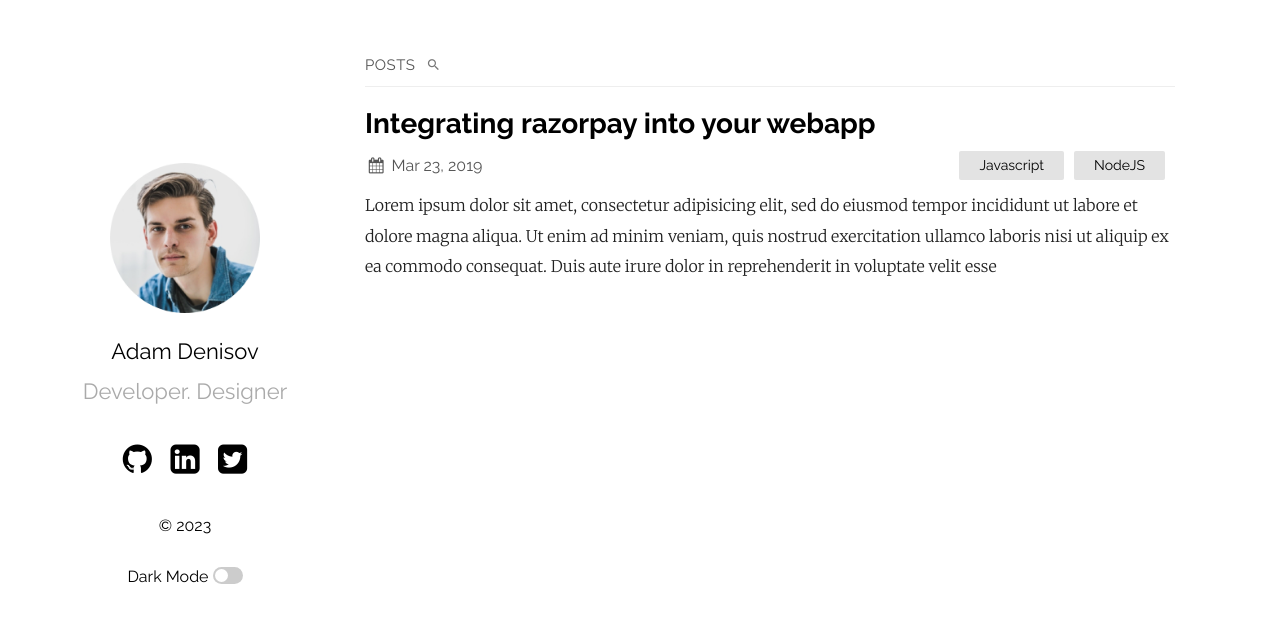
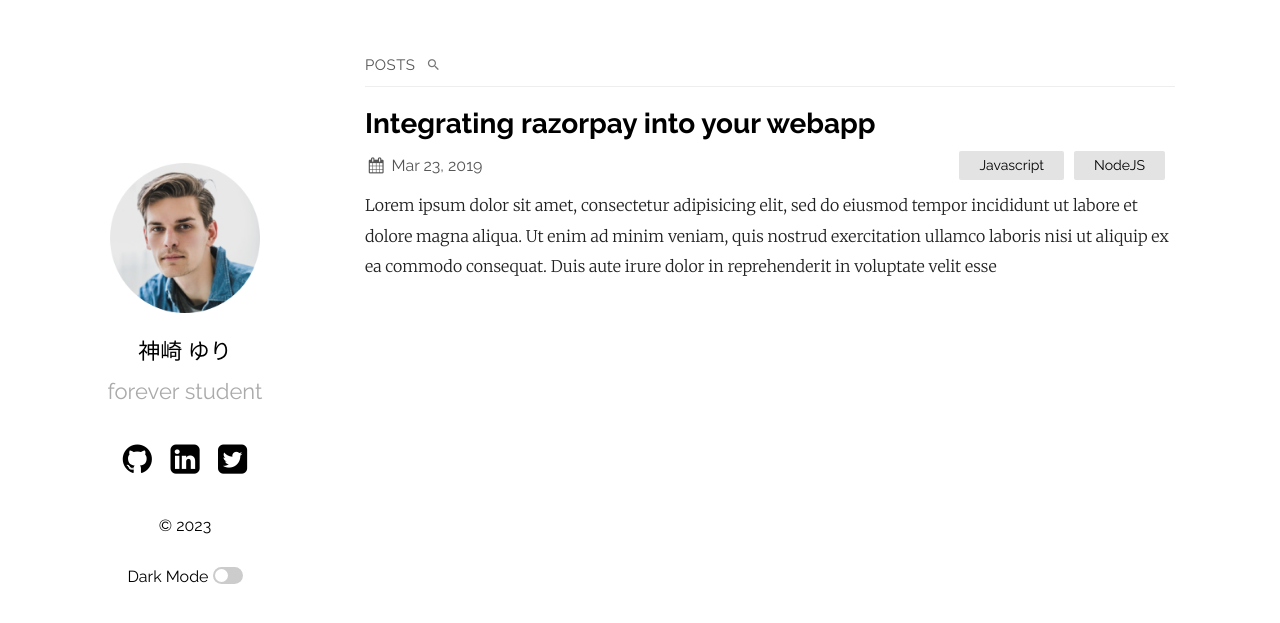
Before and after one commit to Yuina0420/Yuina0420.github.io, a Jekyll site: the page built from index.md, in a window 1280 px wide. Shown: the top 623 px of the page. Built offline with Jekyll 4.4.1, drawn with Linux system fonts in a browser that asks for light colours.

Commit message:
名前変更

```diff
--- a/_config.yml
+++ b/_config.yml
@@ -1,5 +1,5 @@
-title: Your awesome title
-author: GitHub User
+title: 神崎ゆりの暇つぶし
+author: yurikanzaki
 email: your-email@domain.com
 description: > # this means to ignore newlines until "show_exerpts:"
   Write an awesome description for your new site here. You can edit this
@@ -12,14 +12,14 @@
 sass:
   sass_dir: _sass
 plainwhite:
-  name: Adam Denisov
-  tagline: Developer. Designer
+  name: 神崎 ゆり
+  tagline: forever student
   date_format: "%b %-d, %Y"
   sitemap: true # set to true to generate sitemap.xml content
   search: true # set to true to enable searchbar
   dark_mode: true # set to true to add dark mode toggle
   portfolio_image: "assets/portfolio.png" # the path from the base directory of the site to the image to display (no / at the start)
-  html_lang: "en" # set the lang attribute of the <html> tag for the pages. See here for a list of codes: https://www.w3schools.com/tags/ref_country_codes.asp
+  html_lang: "ja" # set the lang attribute of the <html> tag for the pages. See here for a list of codes: https://www.w3schools.com/tags/ref_country_codes.asp
   condensed_mobile:
     #- home
     - page
```
